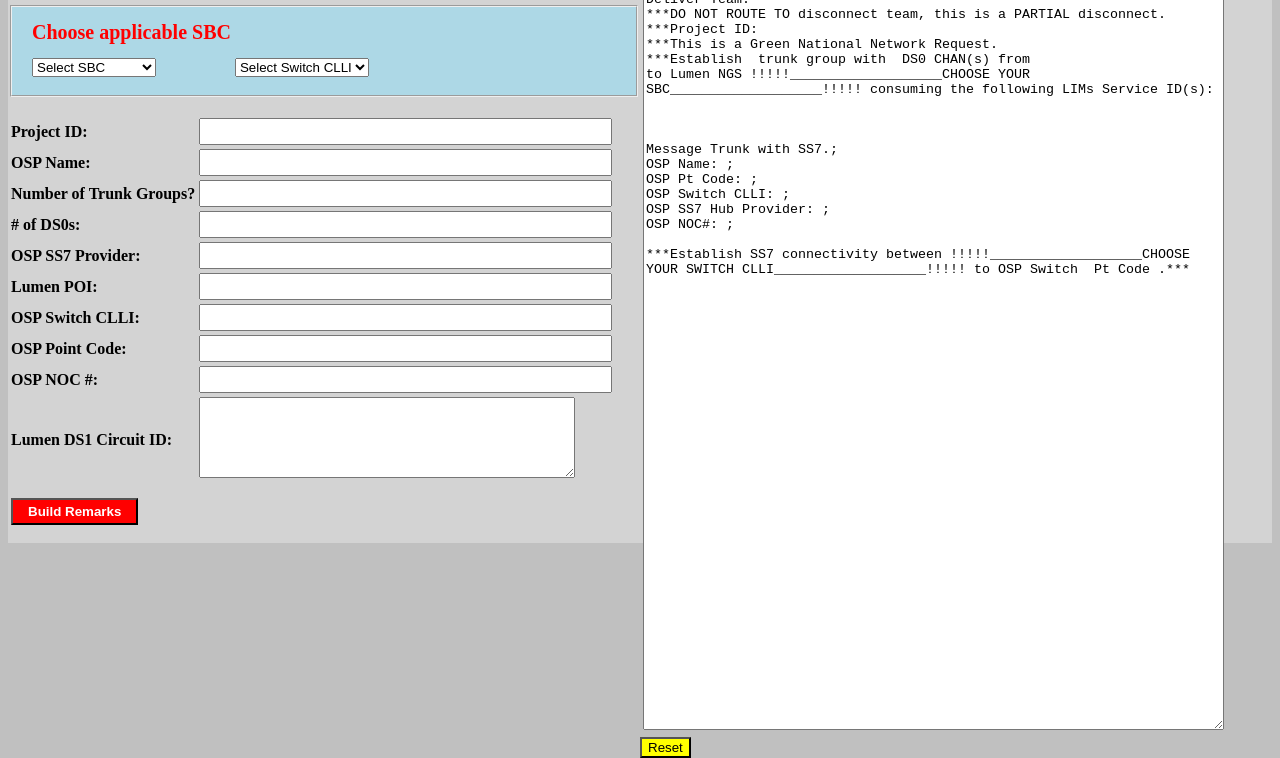
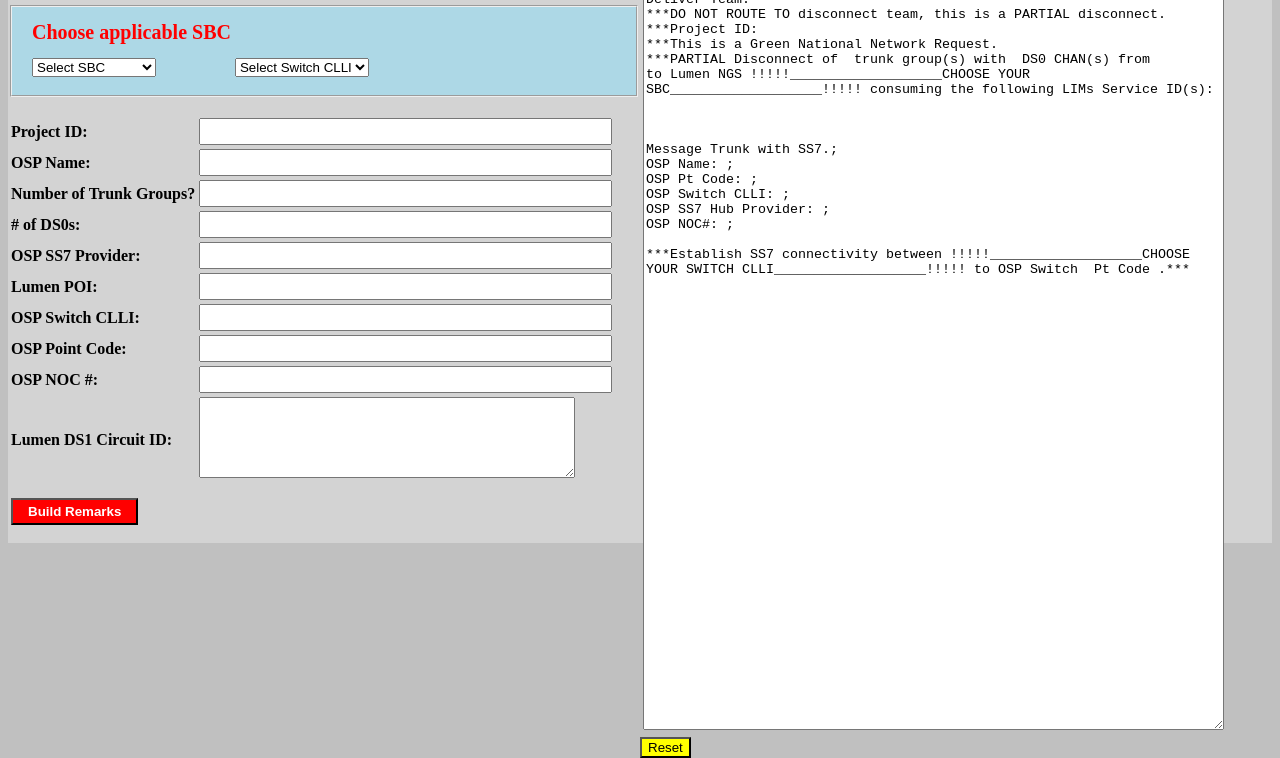
Before and after one commit to Bjacks6717/TDM-Disconnects-Remarks-Template, a plain HTML site: page index.html in a window 1280 px wide. Both pictures are taken after a click on the button "Build Remarks". Shown: the part 154-912 px from the top of the page. Drawn offline with Linux system fonts and the light colour scheme.

Commit message:
Update index.html

```diff
--- a/index.html
+++ b/index.html
@@ -51,7 +51,7 @@
 			"\n***DO NOT ROUTE TO disconnect team, this is a PARTIAL disconnect." +
 			"\n***Project ID: " + g('projectid').value +
 			"\n***This is a Green National Network Request." +
-			"\n***Establish " + g('notg').value + " trunk group with " + g('ds0').value + " DS0 CHAN(s) from " + g('poi').value +
+			"\n***PARTIAL Disconnect of " + g('notg').value + " trunk group(s) with " + g('ds0').value + " DS0 CHAN(s) from " + g('poi').value +
 			"\nto Lumen NGS " + g('sbc').value + " consuming the following LIMs Service ID(s):\n\n" + g('natds1').value +
 			"\n\nMessage Trunk with SS7.; " +
 			"\nOSP Name: " + g('osp').value + "; " +
```
